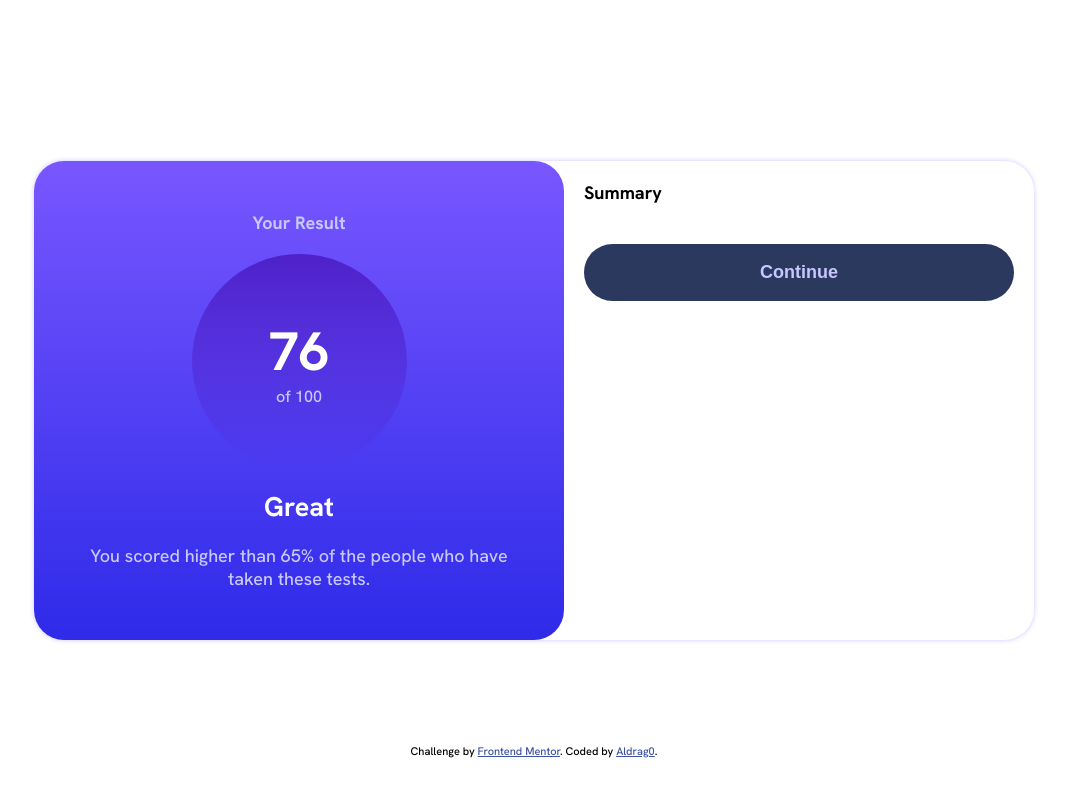
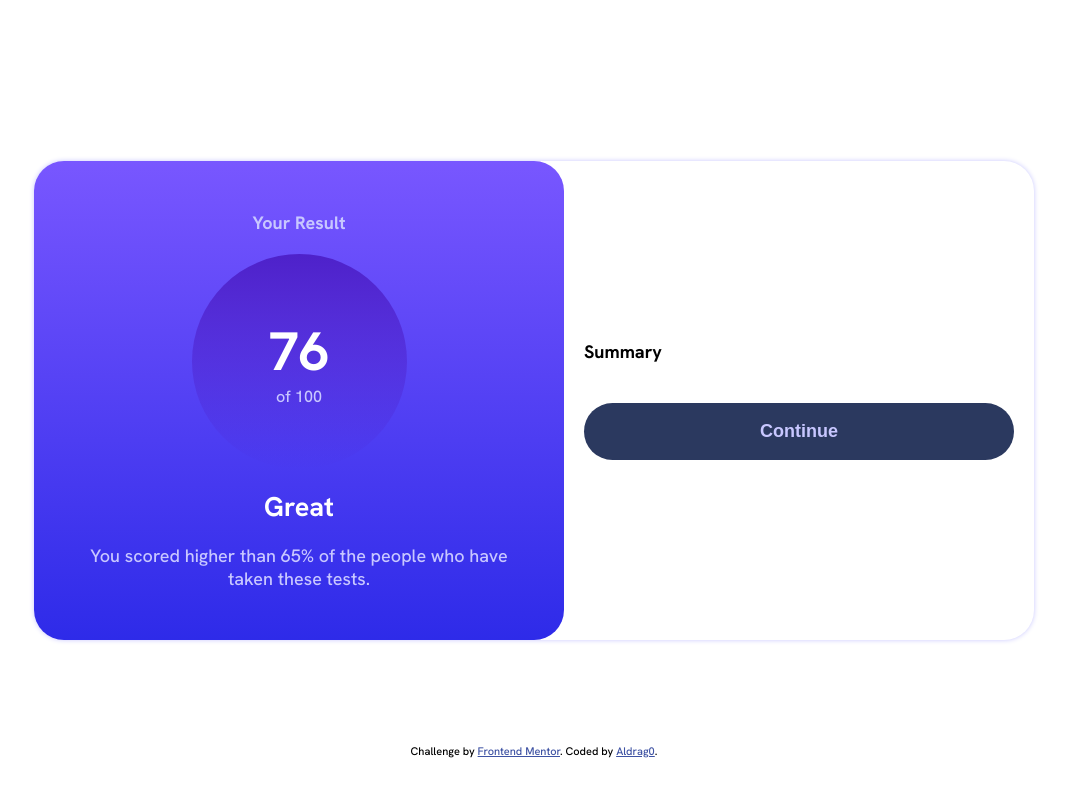
Before and after one commit to ALDRAG0/Result-Summary-Component, a plain HTML site: page index.html in a window 1280 px wide. Shown: the whole page, without its empty margins (106-1173 px from the left). Drawn offline with Linux system fonts and the light colour scheme; no server answers.

Commit message:
Updated Media Query

```diff
--- a/styles/main.css
+++ b/styles/main.css
@@ -43,6 +43,7 @@ h1 { font-size: 1rem; }
     & > * {
         display: flex;
         flex-direction: column;
+        justify-content: center;
         gap: var(--element-gap);
     }
 
@@ -186,8 +187,12 @@ h1 { font-size: 1rem; }
     }
 }
 
-@media only screen and (min-width: 1024px) {
+@media only screen and (min-width: 1250px) {
     .result-container {
         width: 1000px;
+
+        & > .result_wrapper, & > .summary {
+            padding-block: 80px;
+        }
     }
 }
```
Also changed, not shown: index.html (+2 -2 lines).
